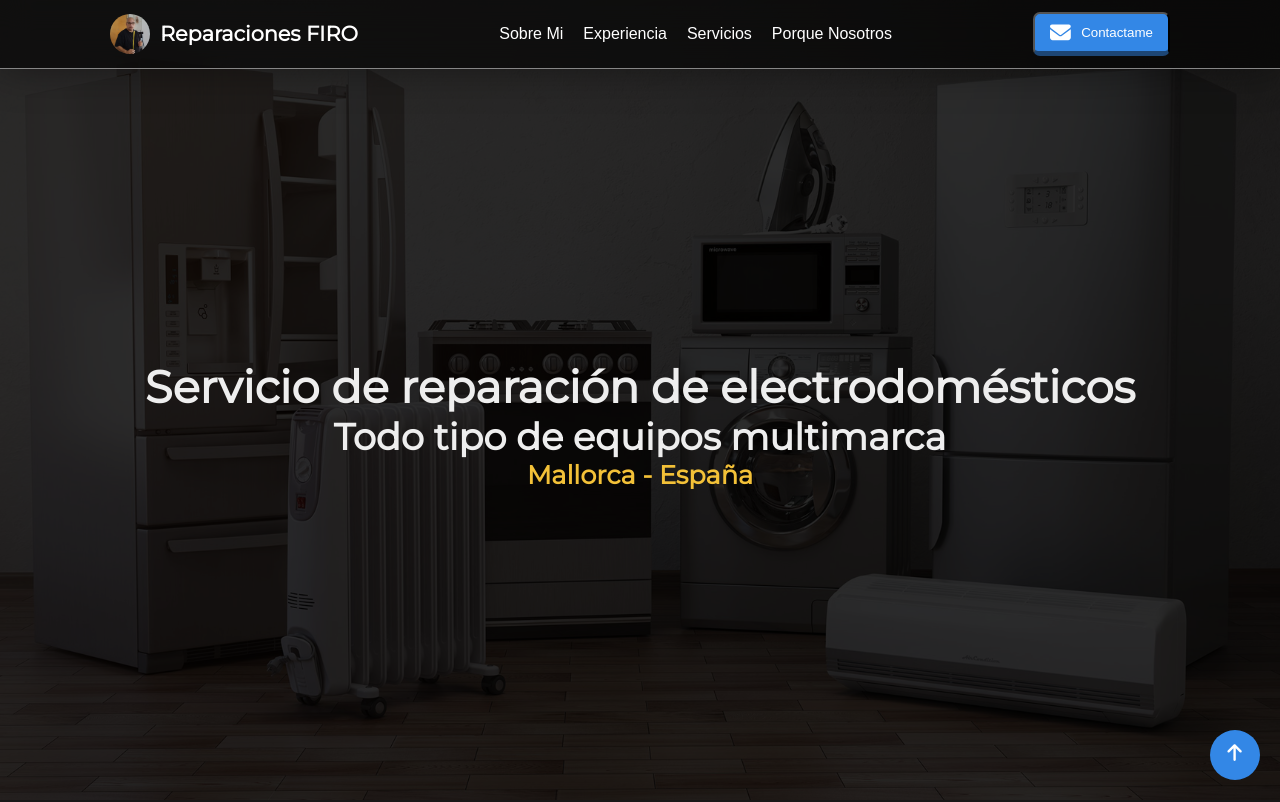
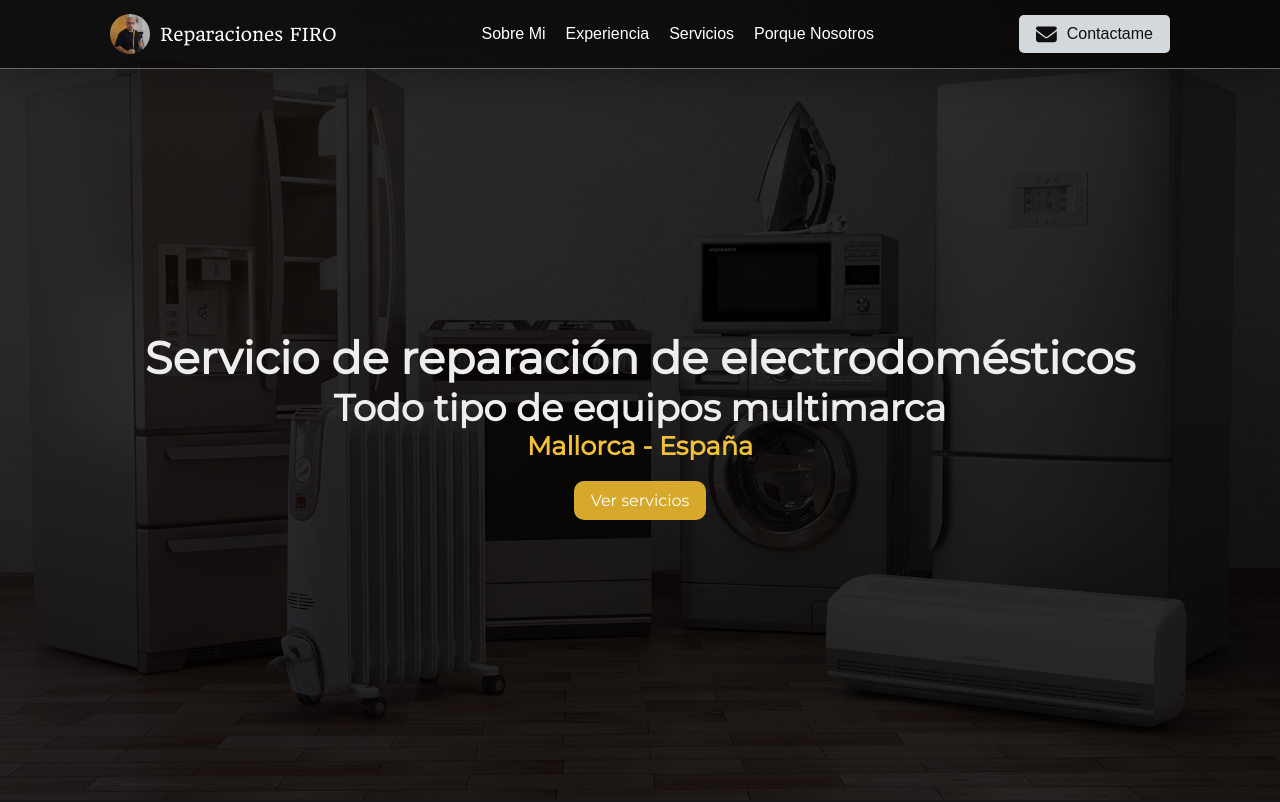
Before and after one commit to GankiDEV/Julio-Reparaciones-WEB, a React (Vite) app: page / in a window 1280 px wide. Shown: the top 802 px of the page. Built offline with nearby package versions, Linux system fonts and the light colour scheme.

Commit message:
decimo committ

```diff
--- a/src/App.jsx
+++ b/src/App.jsx
@@ -26,7 +26,6 @@ function App() {
       <Servicios />
       <PorqueNosotros />
       <Footer />
-      <GoToStartFAB url="#inicio" />
 
       {firsFormOpen && (
         <FormContact setVisible={setFormVisible} isVisible={formVisible} />
--- a/src/components/Presentation.jsx
+++ b/src/components/Presentation.jsx
@@ -9,9 +9,9 @@ function Presentation() {
         <h2>Todo tipo de equipos multimarca</h2>
         <h2>Mallorca - España</h2>
       </div>
-      <div className={style.iconDown}>
-        <FaArrowTurnDown />
-      </div>
+      <a href="#servicios" className={style.irServicios}>
+        Ver servicios
+      </a>
     </header>
   );
 }
--- a/src/styles/NavBar.module.css
+++ b/src/styles/NavBar.module.css
@@ -15,11 +15,11 @@
   align-items: center;
   justify-content: space-between;
   background-color: #0000009c;
-  backdrop-filter: blur(15px);
+  backdrop-filter: blur(55px);
   padding: 0 110px;
   font-family: Arial, Helvetica, sans-serif;
   box-shadow: 0 0 40px #0006;
-  border-bottom: 1px solid #868686;
+  border-bottom: 1px solid #6b6b6b;
   z-index: 99;
 }
 
@@ -31,14 +31,14 @@
 .profile {
   display: flex;
   align-items: center;
-  font-weight: bold;
+
   color: #fff;
   column-gap: 10px;
 }
 
 .textTitle {
-  font-size: 1.3rem;
-  font-family: "Montserrat Regular", Arial, Helvetica, sans-serif;
+  font-size: 1.1rem;
+  font-family: "HeadlandOne Regular", Arial, Helvetica, sans-serif;
 }
 
 .menu {
@@ -64,26 +64,26 @@
 
 .contactMe {
   box-sizing: border-box;
-  padding: 8px 15px;
+  padding: 9px 17px;
   color: #fff;
   text-decoration: none;
-  background-color: #3387e6;
-  color: #ffffff;
-  border-radius: 7px;
+  background-color: #d3d8dd;
+  color: #0f0f0f;
+  border: none;
   transition: all 0.2s ease;
-  border-bottom: 5px solid #1d4675;
+  font-family: Arial, Helvetica, sans-serif;
+  font-size: 1rem;
   display: flex;
   align-items: center;
   justify-content: center;
   column-gap: 10px;
+  outline: none;
+  border-radius: 5px;
 }
 
-.contactMe p {
-  font-family: sans-serif;
-}
 .contactMe:hover {
-  background-color: #2d62a0;
-  color: #ddd;
+  background-color: #aaaaaa;
+  color: #0f0f0f;
   cursor: pointer;
 }
 
@@ -160,7 +160,7 @@
 
 @media only screen and (max-width: 600px) {
   .container {
-    padding: 20px 20px;
+    padding: 10px 20px;
   }
 
   .menu,
--- a/src/styles/Presentation.module.css
+++ b/src/styles/Presentation.module.css
@@ -1,6 +1,7 @@
 .container {
   height: 100vh;
   display: flex;
+  flex-direction: column;
   align-items: center;
   box-sizing: border-box;
   width: 100%;
@@ -56,7 +57,30 @@
   }
 }
 
+.irServicios {
+  background-color: #d6a92d;
+  color: #fff;
+  font-family: "Montserrat Regular";
+  text-decoration: none;
+  display: inline-block;
+  padding: 10px 17px;
+  margin-top: 20px;
+  border-radius: 10px;
+
+  &:hover {
+    background-color: #9e8131;
+  }
+
+  &:active {
+    background-color: #bd9835;
+  }
+}
+
 @media only screen and (max-width: 600px) {
+  .container {
+    height: 100vh;
+  }
+
   .textContainer h1,
   .textContainer h2:nth-child(2),
   .textContainer :last-child {
@@ -81,4 +105,12 @@
   .textContainer :last-child {
     font-size: 1.3rem;
   }
+
+  .iconDown {
+    display: none;
+  }
+
+  .irServicios {
+    display: none;
+  }
 }
--- a/src/styles/main.css
+++ b/src/styles/main.css
@@ -53,5 +53,6 @@ body {
 @media only screen and (max-width: 600px) {
   body {
     width: 100%;
+    background-position: center;
   }
 }
```
